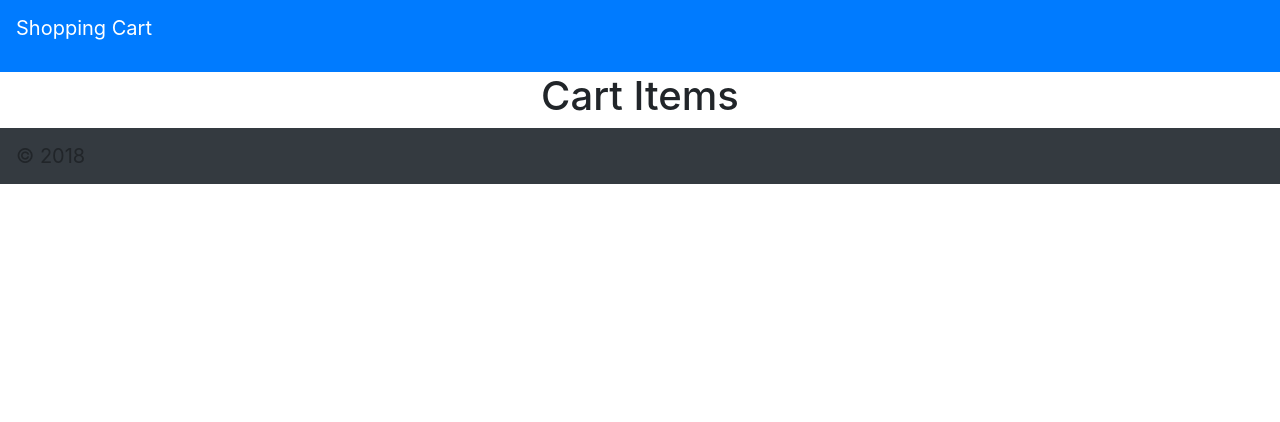
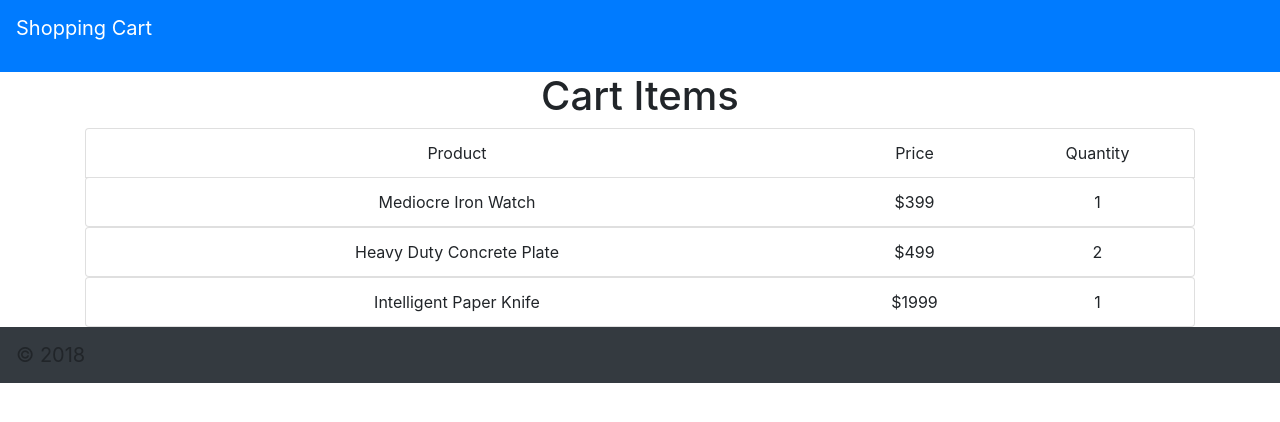
Before and after one commit to tessagonzales/shopping-list, a React (Create React App) app: page / in a window 1280 px wide. Shown: the top 422 px of the page. Built offline with nearby package versions, Linux system fonts and the light colour scheme.

Commit message:
map function iterate over list items

```diff
--- a/src/App.js
+++ b/src/App.js
@@ -8,11 +8,16 @@
   render() {
     let copyrightYear = 2018
     let header = 'Shopping Cart'
-    let title = 'Cart Items'
+    let cartItemsList = [
+      { id: 1, product: { id: 40, name: 'Mediocre Iron Watch', priceInCents: 399 }, quantity: 1 },
+      { id: 2, product: { id: 41, name: 'Heavy Duty Concrete Plate', priceInCents: 499 }, quantity: 2 },
+      { id: 3, product: { id: 42, name: 'Intelligent Paper Knife', priceInCents: 1999 }, quantity: 1 },
+    ]
+
     return (
       <div className="App">
         <CartHeader theHeader={header} />
-        <CartItems theTitle={title}/>
+        <CartItems itemList={cartItemsList}  />
         <CartFooter theYear={copyrightYear} />
       </div>
     );
--- a/src/CartFooter.js
+++ b/src/CartFooter.js
@@ -1,7 +1,7 @@
 import React from 'react'
 
 const CartFooter = (props) => {
-  console.log('footer props', props)
+  //console.log('footer props', props)
   return(
     <nav className="navbar navbar-dark bg-dark">
       <a className="navbar-brand">&copy; {props.theYear}</a>
--- a/src/CartHeader.js
+++ b/src/CartHeader.js
@@ -1,7 +1,7 @@
 import React from 'react'
 
 const CartHeader = (props) => {
-  console.log('header props', props)
+  //console.log('header props', props)
   return(
     <nav className="navbar navbar-expand-lg navbar-dark bg-primary">
       <p className="navbar-brand">{props.theHeader}</p>
--- /dev/null
+++ b/src/CartItem.js
@@ -0,0 +1,17 @@
+import React from 'react'
+
+const CartItem = (props) => {
+  return (
+    <div className="collection-item">
+      <div className="list-group-item">
+        <div className="row">
+          <div className="col-md-8">{props.item.product.name}</div>
+          <div className="col-md-2">${props.item.product.priceInCents}</div>
+          <div className="col-md-2">{props.item.quantity}</div>
+        </div>
+      </div>
+   </div>
+  )
+}
+
+export default CartItem
--- a/src/CartItems.js
+++ b/src/CartItems.js
@@ -1,10 +1,22 @@
 import React from 'react'
+import CartItem from './CartItem'
 
 const CartItems = (props) => {
-  console.log('title props', props)
+  console.log('cart items', props)
+  let itemsList = props.itemList.map(item => <CartItem key={item.id} item={item} />)
   return(
     <div className="container">
-      <h1>{props.theTitle}</h1>
+      <h1>Cart Items</h1>
+      <div className="list-group">
+        <div className="list-group-item">
+          <div className="row">
+            <div className="col-md-8">Product</div>
+            <div className="col-md-2">Price</div>
+            <div className="col-md-2">Quantity</div>
+          </div>
+        </div>
+        {itemsList}
+      </div>
     </div>
   )
 }
```
